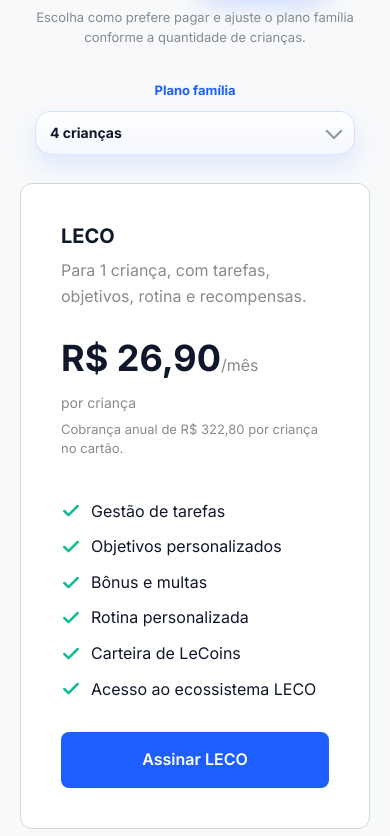
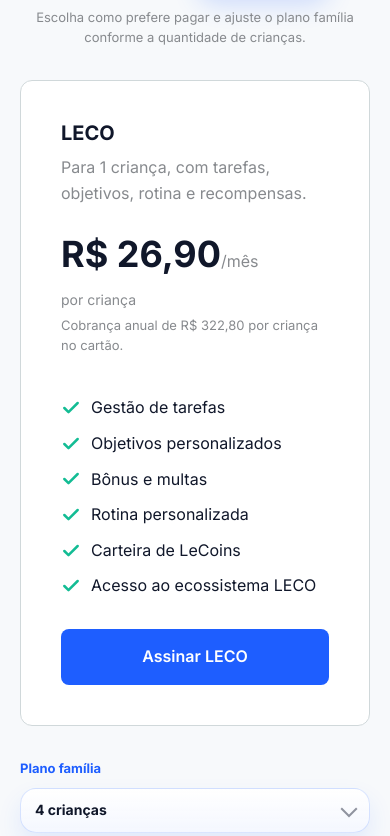
Before and after one commit to lucasccruz30-jpg/site-leco, a website: page index.html in a window 390 px wide. Shown: the part 7613-8449 px from the top of the page. Drawn offline with Linux system fonts and the light colour scheme.

Commit message:
Move family picker between mobile plan cards

```diff
--- a/index.html
+++ b/index.html
@@ -284,26 +284,8 @@
                     <button type="button" class="billing-toggle-button is-active" data-billing-toggle="anual" aria-pressed="true">Anual</button>
                 </div>
                 <p class="billing-toggle-note">Escolha como prefere pagar e ajuste o plano família conforme a quantidade de crianças.</p>
-                <div class="plans-children-control">
-                    <span class="children-select-label">Plano família</span>
-                    <div class="children-picker" data-family-picker>
-                        <button type="button" id="family-count-trigger" class="children-picker-trigger" aria-haspopup="listbox" aria-expanded="false" aria-controls="family-count-menu">
-                            <span id="family-count-value">4 crianças</span>
-                            <span class="children-picker-icon" aria-hidden="true"></span>
-                        </button>
-                        <div id="family-count-menu" class="children-picker-menu" role="listbox" aria-labelledby="family-count-trigger" hidden>
-                            <button type="button" class="children-picker-option" data-family-count="2" role="option" aria-selected="false">2 crianças</button>
-                            <button type="button" class="children-picker-option" data-family-count="3" role="option" aria-selected="false">3 crianças</button>
-                            <button type="button" class="children-picker-option is-active" data-family-count="4" role="option" aria-selected="true">4 crianças</button>
-                            <button type="button" class="children-picker-option" data-family-count="5" role="option" aria-selected="false">5 crianças</button>
-                            <button type="button" class="children-picker-option" data-family-count="6" role="option" aria-selected="false">6 crianças</button>
-                            <button type="button" class="children-picker-option" data-family-count="7" role="option" aria-selected="false">7 crianças</button>
-                            <button type="button" class="children-picker-option" data-family-count="8" role="option" aria-selected="false">8 crianças</button>
-                        </div>
-                    </div>
-                </div>
                 <div class="plans-container">
-                    <div class="plan-card">
+                    <div class="plan-card leco-plan-card">
                         <h3>LECO</h3>
                         <p>Para 1 criança, com tarefas, objetivos, rotina e recompensas.</p>
                         <div id="leco-price" class="price">R$ 26,90<span>/mês</span></div>
@@ -319,7 +301,25 @@
                         </ul>
                         <a href="/inscricao/" class="btn btn-primary">Assinar LECO</a>
                     </div>
-                    <div class="plan-card featured">
+                    <div class="plans-children-control">
+                        <span class="children-select-label">Plano família</span>
+                        <div class="children-picker" data-family-picker>
+                            <button type="button" id="family-count-trigger" class="children-picker-trigger" aria-haspopup="listbox" aria-expanded="false" aria-controls="family-count-menu">
+                                <span id="family-count-value">4 crianças</span>
+                                <span class="children-picker-icon" aria-hidden="true"></span>
+                            </button>
+                            <div id="family-count-menu" class="children-picker-menu" role="listbox" aria-labelledby="family-count-trigger" hidden>
+                                <button type="button" class="children-picker-option" data-family-count="2" role="option" aria-selected="false">2 crianças</button>
+                                <button type="button" class="children-picker-option" data-family-count="3" role="option" aria-selected="false">3 crianças</button>
+                                <button type="button" class="children-picker-option is-active" data-family-count="4" role="option" aria-selected="true">4 crianças</button>
+                                <button type="button" class="children-picker-option" data-family-count="5" role="option" aria-selected="false">5 crianças</button>
+                                <button type="button" class="children-picker-option" data-family-count="6" role="option" aria-selected="false">6 crianças</button>
+                                <button type="button" class="children-picker-option" data-family-count="7" role="option" aria-selected="false">7 crianças</button>
+                                <button type="button" class="children-picker-option" data-family-count="8" role="option" aria-selected="false">8 crianças</button>
+                            </div>
+                        </div>
+                    </div>
+                    <div class="plan-card featured family-plan-card">
                         <span class="featured-badge">Melhor custo-benefício</span>
                         <h3>LECO Família</h3>
                         <p id="family-description">Economia progressiva para famílias com 4 crianças em um único plano.</p>
@@ -336,7 +336,7 @@
                         </ul>
                         <a href="/inscricao/" class="btn btn-primary">Escolher LECO Família</a>
                     </div>
-                    <div class="plan-card">
+                    <div class="plan-card schools-plan-card">
                         <h3>LECO Escolas</h3>
                         <p>Leve o LECO para sua escola, rede ou programa educacional com uma solução leve, moderna e conectada às famílias.</p>
                         <div class="price">Sob consulta</div>
--- a/style.css
+++ b/style.css
@@ -779,6 +779,9 @@ p {
     align-items: center;
     justify-content: center;
     gap: 12px;
+    grid-column: 1 / -1;
+    justify-self: center;
+    order: -1;
     margin: 0 auto 34px;
 }
 
@@ -1493,12 +1496,29 @@ p {
     .plans-children-control {
         flex-direction: column;
         gap: 10px;
-        margin-bottom: 28px;
+        order: 2;
+        justify-self: stretch;
+        width: 100%;
+        max-width: none;
+        margin: -8px 0 4px;
+        align-items: flex-start;
+    }
+
+    .leco-plan-card {
+        order: 1;
+    }
+
+    .family-plan-card {
+        order: 3;
+    }
+
+    .schools-plan-card {
+        order: 4;
     }
 
     .children-picker {
         width: 100%;
-        max-width: 320px;
+        max-width: none;
     }
 
     #campanha .container > div:nth-of-type(2) {
```
